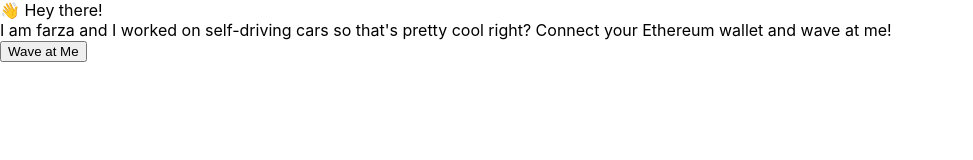
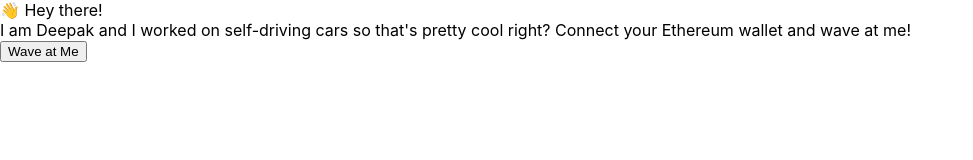
Before and after one commit to deepakb/solidity-ethereum-waveportal, a React (Create React App) app: page / in a window 1280 px wide. Shown: the top 160 px of the page, without its empty margins (0-973 px from the left). Built offline with nearby package versions, Linux system fonts and the light colour scheme.

Commit message:
Setup project with Create React App

```diff
--- a/src/App.js
+++ b/src/App.js
@@ -17,7 +17,7 @@
         </div>
 
         <div className="bio">
-        I am farza and I worked on self-driving cars so that's pretty cool right? Connect your Ethereum wallet and wave at me!
+        I am Deepak and I worked on self-driving cars so that's pretty cool right? Connect your Ethereum wallet and wave at me!
         </div>
 
         <button className="waveButton" onClick={wave}>
```
